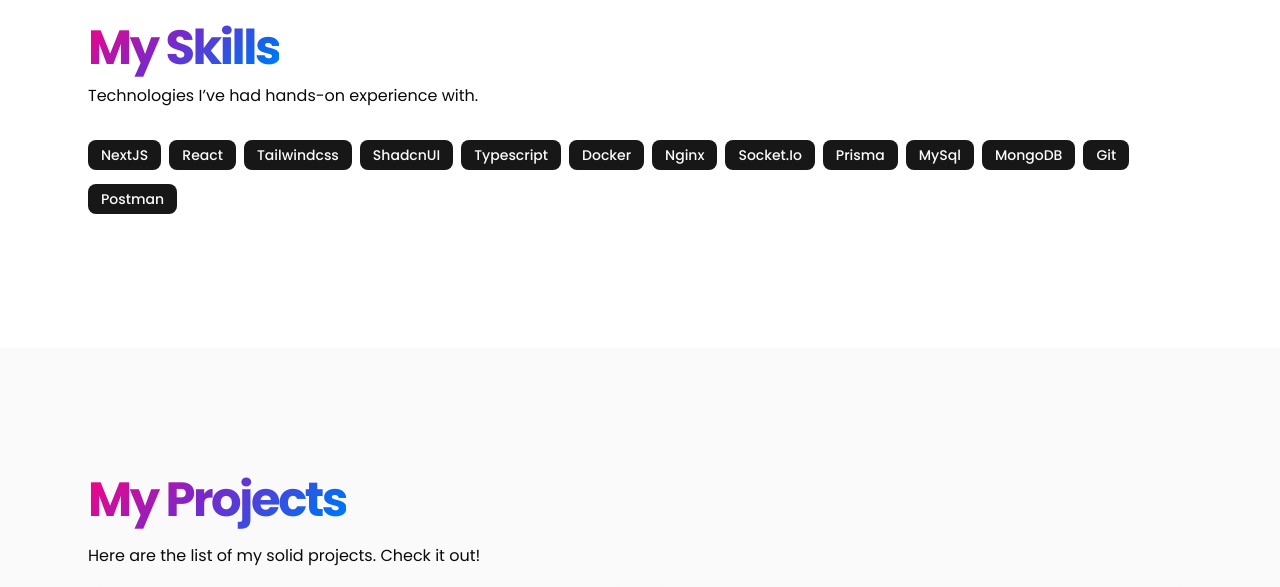
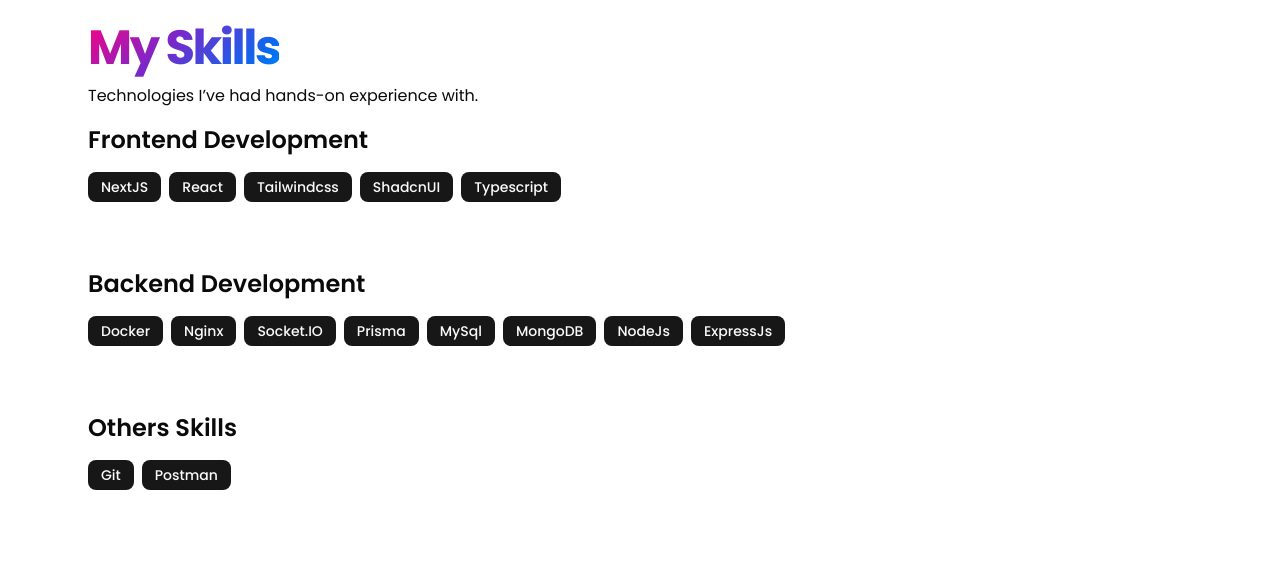
Before and after one commit to efeliza00/web-portfolio, a React (Vite) app: page / in a window 1280 px wide. Shown: the part 1160-1747 px from the top of the page. Built offline with nearby package versions, Linux system fonts and the light colour scheme.

Commit message:
chore(skills-section): categorized list

```diff
--- a/public/data.json
+++ b/public/data.json
@@ -6,21 +6,26 @@
         "resume": "./files/resume.pdf",
         "about": "A Computer Engineering graduate transitioning as a frontend developer with a passion for creating beautiful and functional web applications. With 1 year of experience creating full-stack applications using modern technologies like React, Next.js, Tailwind CSS, NodeJs and Prisma. My goal is to deliver high-quality code and exceptional user experiences."
     },
-    "skills": [
+    "skills": {
+        "frontend": [
             "NextJS",
             "React",
             "Tailwindcss",
             "ShadcnUI",
-        "Typescript",
+            "Typescript"
+        ],
+        "backend": [
             "Docker",
             "Nginx",
-        "Socket.Io",
+            "Socket.IO",
             "Prisma",
             "MySql",
             "MongoDB",
-        "Git",
-        "Postman"
+            "NodeJs",
+            "ExpressJs"
         ],
+        "tools": ["Git", "Postman"]
+    },
     "projects": [
         {
             "title": "Barangay Inhabitant Viewer",
--- a/src/components/skill-section.jsx
+++ b/src/components/skill-section.jsx
@@ -16,9 +16,45 @@
                 <TextAnimate animation="blurIn" as="h4">
                     Technologies I’ve had hands-on experience with.
                 </TextAnimate>
-
-                <div className="flex flex-wrap gap-2 min-h-20  mt-8">
-                    {skills.map((skill, index) => (
+                <h3 className="leading-10 font-semibold text-2xl">
+                    Frontend Development
+                </h3>
+                <div className="flex flex-wrap gap-2 min-h-20">
+                    {skills.frontend.map((skill, index) => (
+                        <BlurFade
+                            key={skill}
+                            delay={0.25 + index * 0.1}
+                            duration={0.5}
+                            inView
+                        >
+                            <Badge className="text-xs sm:text-sm px-3 py-1 whitespace-nowrap hover:bg-secondary hover:text-primary cursor-pointer transition-all duration-200">
+                                {skill}
+                            </Badge>
+                        </BlurFade>
+                    ))}
+                </div>
+                <h3 className="leading-10 font-semibold text-2xl">
+                    Backend Development
+                </h3>
+                <div className="flex flex-wrap gap-2 min-h-20  ">
+                    {skills.backend.map((skill, index) => (
+                        <BlurFade
+                            key={skill}
+                            delay={0.25 + index * 0.1}
+                            duration={0.5}
+                            inView
+                        >
+                            <Badge className="text-xs sm:text-sm px-3 py-1 whitespace-nowrap hover:bg-secondary hover:text-primary cursor-pointer transition-all duration-200">
+                                {skill}
+                            </Badge>
+                        </BlurFade>
+                    ))}
+                </div>
+                <h3 className="leading-10 font-semibold text-2xl">
+                    Others Skills
+                </h3>
+                <div className="flex flex-wrap gap-2 min-h-20 ">
+                    {skills.tools.map((skill, index) => (
                         <BlurFade
                             key={skill}
                             delay={0.25 + index * 0.1}
```
Lines whose indentation alone changed are shown as unchanged.
